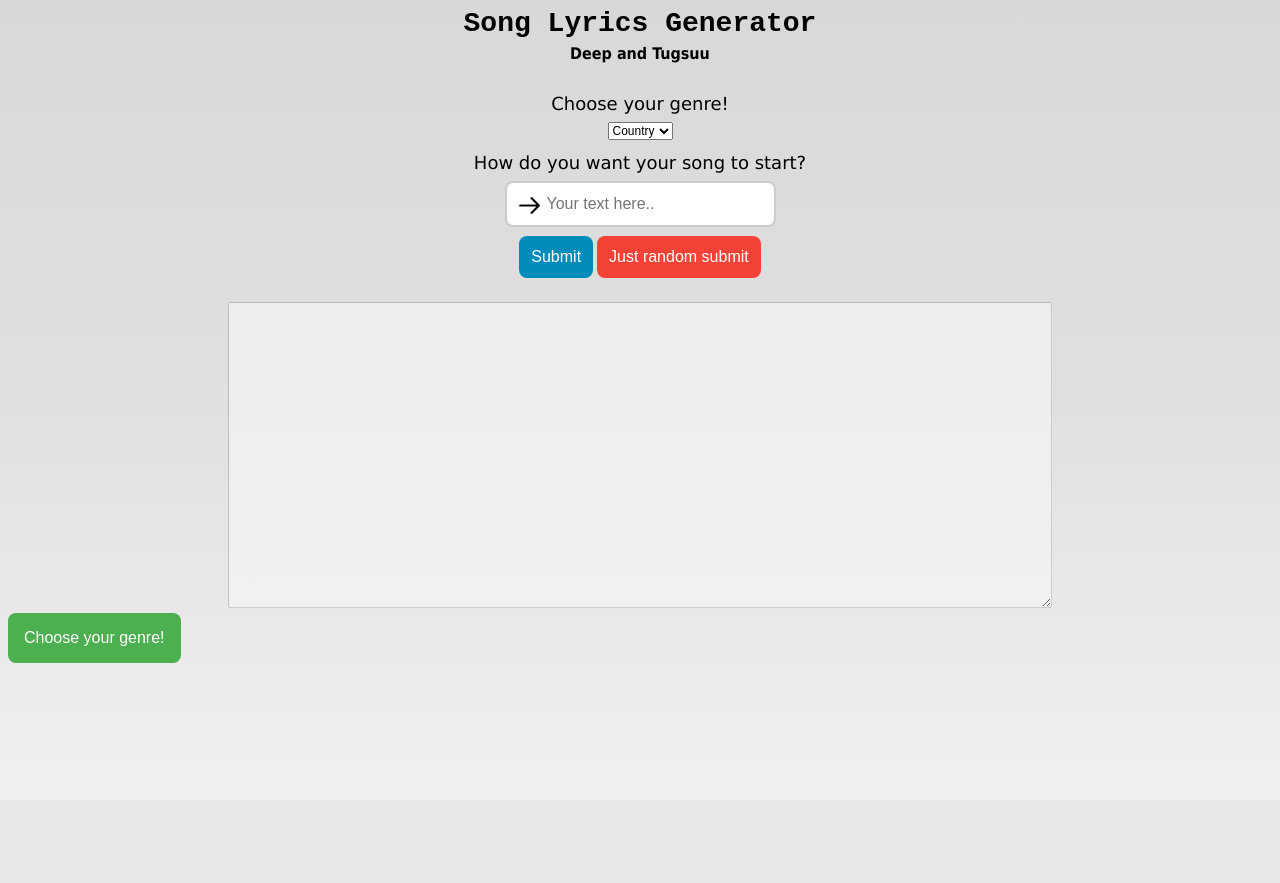
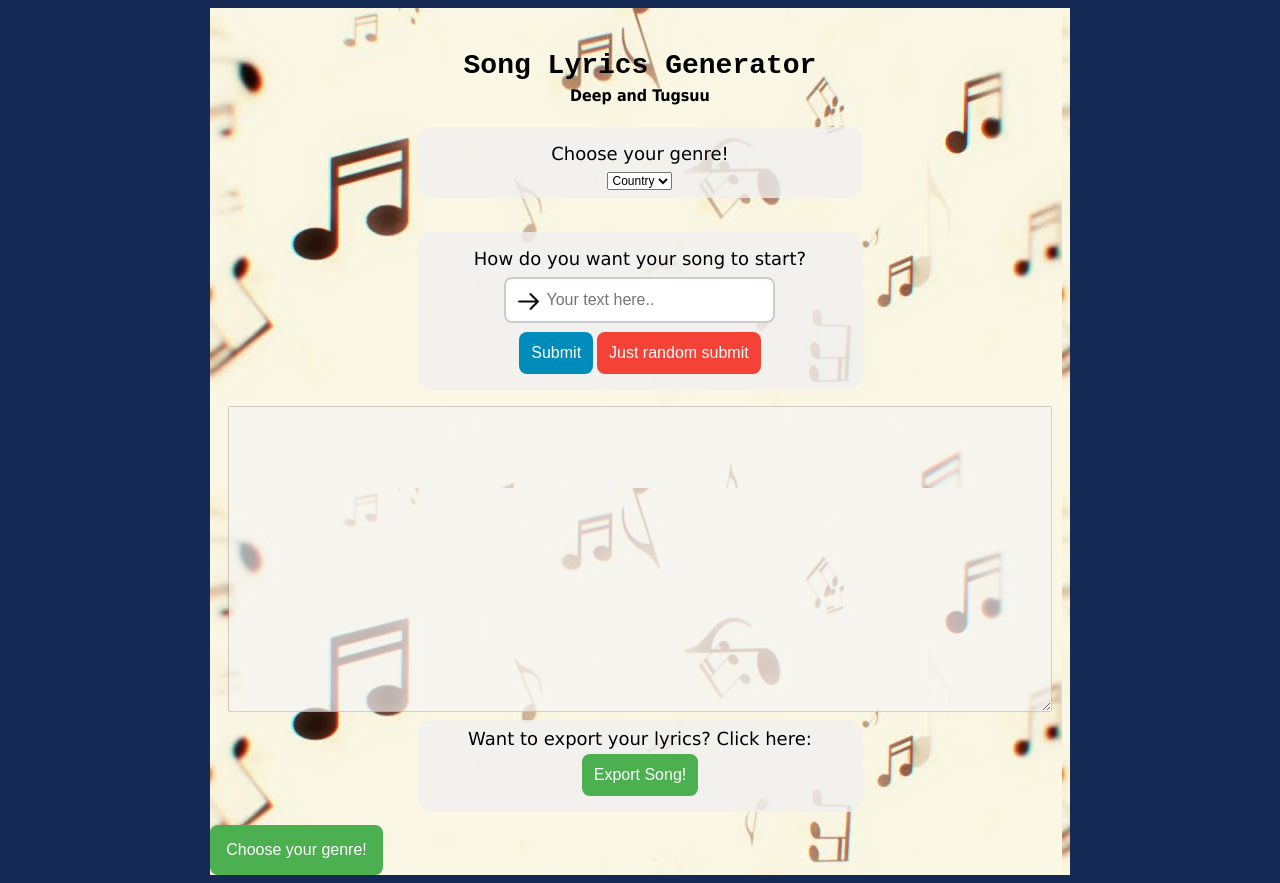
Before and after one commit to tugsbayasgalan/6s198-demo-page, a Flask app: page / in a window 1280 px wide. Before the commit the page ends 663 px from the top, so only its background shows below. Run offline with Flask 2, Linux system fonts and the light colour scheme; parts of the project's set-up code (start-up, migrations or seed data) failed here and were passed over.

Commit message:
form bkgd modified, transparent boxes added

```diff
--- a/templates/index.css
+++ b/templates/index.css
@@ -10,8 +10,23 @@
 }
 */
 
+/*body {
+	background: linear-gradient(#D8D8D8, #E0E0E0, #F0F0F0);
+}
+*/
+
 body {
-	background: linear-gradient(#D8D8D8, #E0E0E0, #F0F0F0);
+	background-image: url('bodyback.jpg');
+
+	z-index: 0;
+}
+
+/*css for main content */
+#maincontent {
+	background-image: url('contentback2.jpg');
+	width: 68%;
+	margin: 0 auto;
+	z-index: 1;
 }
 
 /*css for title and authors*/
@@ -19,7 +34,7 @@ body {
 	text-align: center;
 	font-family: "Courier New", Courier, monospace;
 	font-size: 28px;
-	margin-top: 2px;
+	padding-top: 5px;
 }
 
 #subtitle {
@@ -33,7 +48,11 @@ body {
 /*css for dropdown menu*/
 #firstprompt {
 	text-align: center;
-	margin-bottom: 12px;
+	padding: 8px;
+    background-color: rgba(241,241,241,0.8);
+    border-radius: 16px;
+    width: 50%;
+    margin: 8px auto;
 }
 
 #prompt {
@@ -47,6 +66,14 @@ body {
 }
 
 /*css for seed input field */
+#seed {
+	padding: 8px;
+    background-color: rgba(241,241,241,0.8);
+    border-radius: 16px;
+    width: 50%;
+    margin: 8px auto;
+}
+
 #seedgetter {
 	text-align: center;
 	margin-top: 8px;
@@ -122,3 +149,34 @@ input[type=text] {
 #generatedtext {
 	text-align: center;
 }
+
+/*css for export option*/
+#exportsong {
+	text-align: center;
+	padding: 8px;
+    background-color: rgba(241,241,241,0.8);
+    border-radius: 16px;
+    width: 50%;
+    margin: 8px auto;
+}
+
+#exportprompt {
+	font-family: Verdana, Geneva, sans-serif;
+	font-size: 18px;
+}
+
+#exportbtn {
+	background-color: #4CAF50;
+    color: white;
+    padding: 12px;
+    font-size: 16px;
+    border: none;
+    cursor: pointer;
+    border-radius: 8px;
+    margin-top: 5px;
+    margin-bottom: 8px;
+}
+
+#exportbtn:hover {
+    box-shadow: 0 12px 16px 0 rgba(0,0,0,0.24), 0 17px 50px 0 rgba(0,0,0,0.19);
+}
--- a/templates/index.html
+++ b/templates/index.html
@@ -32,7 +32,7 @@
     }
 
   </script>
-
+  <div id="maincontent">
     <div id="title">
       <div id="truetitle">
        <h4>Song Lyrics Generator</h4>
@@ -57,6 +57,9 @@
         </select>
       </div>
 
+      <br>
+
+      <div id="seed">
         <div id="seedgetter">
           <div id="seedprompt">
             How do you want your song to start?
@@ -72,11 +75,17 @@
           <input id="submitbutton" type="submit" value="Submit" onclick="handleSubmitButton()">
           <input id="randomsubmitbutton" type="submit" value="Just random submit" onclick="handleRandomSubmitButton()">
         </div>
+      </div>
     </form>
 
 
     <div id="gentext">
       <textarea id="generatedText" rows="20" cols="100">{{generated_lyrics}}</textarea>
+    </div>
+
+    <div id="exportsong">
+      <div id="exportprompt">Want to export your lyrics? Click here: </div>
+      <button id="exportbtn">Export Song!</button>
     </div>
 
     <style>
@@ -138,5 +147,6 @@
         <a href="#">Other</a>
       </div>
     </div>
+  </div>
 </body>
 </html>
```
Also changed, not shown: templates/contentback2.jpg (added). Lines whose indentation alone changed are shown as unchanged.
